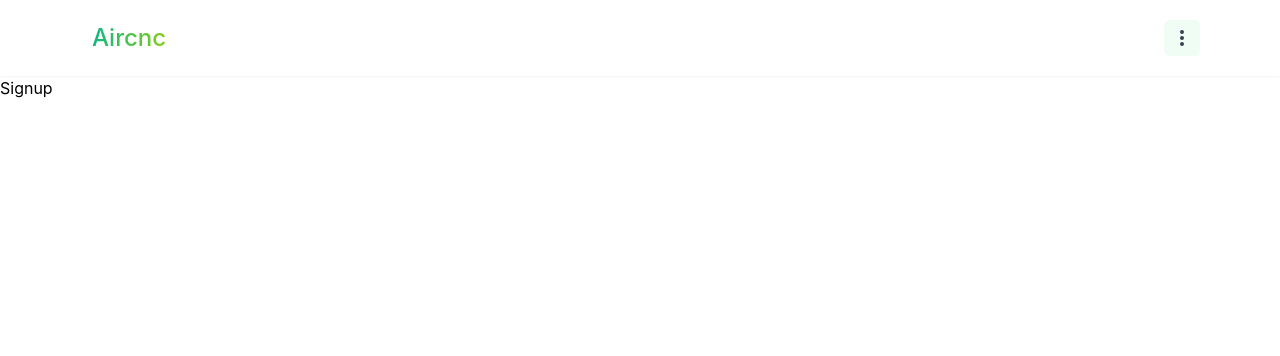
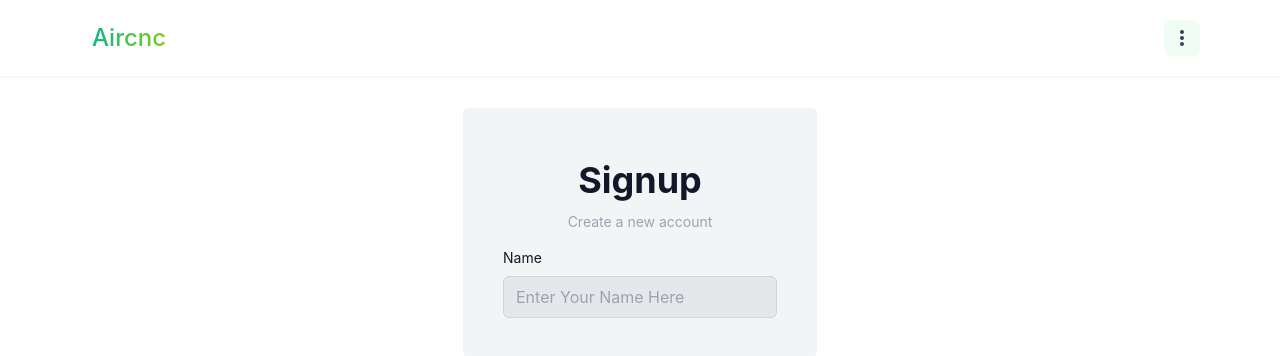
Before and after one commit to dev-parthive/aircnc, a React (Create React App) app: page /signup in a window 1280 px wide. Shown: the top 356 px of the page. Built offline with nearby package versions, Linux system fonts and the light colour scheme.

Commit message:
start working on signup page

```diff
--- a/src/pages/Login/Login.js
+++ b/src/pages/Login/Login.js
@@ -1,4 +1,5 @@
 import React from 'react';
+import { Link } from 'react-router-dom';
 import PrimaryButton from '../../Shared/Buttons/PrimaryButton';
 
 const Login = () => {
@@ -75,8 +76,10 @@ const Login = () => {
               <path d='M16 0.396c-8.839 0-16 7.167-16 16 0 7.073 4.584 13.068 10.937 15.183 0.803 0.151 1.093-0.344 1.093-0.772 0-0.38-0.009-1.385-0.015-2.719-4.453 0.964-5.391-2.151-5.391-2.151-0.729-1.844-1.781-2.339-1.781-2.339-1.448-0.989 0.115-0.968 0.115-0.968 1.604 0.109 2.448 1.645 2.448 1.645 1.427 2.448 3.744 1.74 4.661 1.328 0.14-1.031 0.557-1.74 1.011-2.135-3.552-0.401-7.287-1.776-7.287-7.907 0-1.751 0.62-3.177 1.645-4.297-0.177-0.401-0.719-2.031 0.141-4.235 0 0 1.339-0.427 4.4 1.641 1.281-0.355 2.641-0.532 4-0.541 1.36 0.009 2.719 0.187 4 0.541 3.043-2.068 4.381-1.641 4.381-1.641 0.859 2.204 0.317 3.833 0.161 4.235 1.015 1.12 1.635 2.547 1.635 4.297 0 6.145-3.74 7.5-7.296 7.891 0.556 0.479 1.077 1.464 1.077 2.959 0 2.14-0.020 3.864-0.020 4.385 0 0.416 0.28 0.916 1.104 0.755 6.4-2.093 10.979-8.093 10.979-15.156 0-8.833-7.161-16-16-16z'></path>
             </svg>
                 </button>
-
                 </div>
+                <p>Don't have an account yet? {' '}
+                <Link to="/signup"
+                className='hover:underline text-gray-600'>Sign up</Link>.</p>
 
             </div>
 
--- a/src/pages/Signup/Signup.js
+++ b/src/pages/Signup/Signup.js
@@ -2,8 +2,30 @@ import React from 'react';
 
 const Signup = () => {
     return (
-        <div>
-            Signup
+        <div className='flex justify-center  pt-8 '>
+            <div className='flex flex-col max-w-md p-6 rounded-md sm:p-10
+             bg-gray-100 text-gray-900'>
+                <div className='mb-4 text-center'>
+                    <h1 className='my-3 text-4xl font-bold'>Signup</h1>
+                    <p className='text-sm text-gray-400'>Create a new account</p>
+                </div>
+                <form action=""
+                className='space-y-4 '
+                >
+                    <div className='space-y-4'>
+                        <div>
+                            <label htmlFor='name'
+                            className='block mb-2 text-sm'
+                            >Name</label>
+                            <input type="text" name='name' id='name' required placeholder='Enter Your Name Here'
+                            className='w-full px-3 py-2 border rounded-md border-gray-300 focus:outline-green-500 bg-gray-200
+                             text-gray-900' />
+                        </div>
+                    </div>
+                </form>
+
+            </div>
+
         </div>
     );
 };
```
